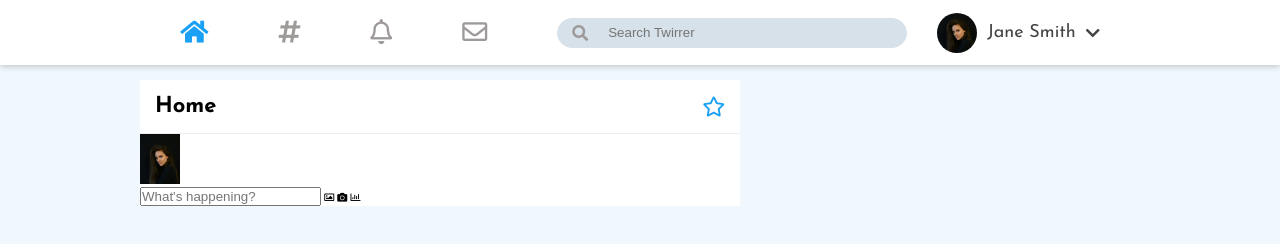
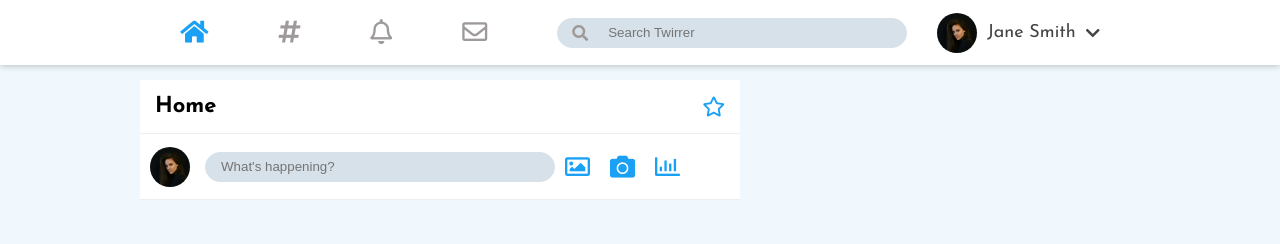
Before and after one commit to Isrealsix/twiterClone, a website: page index.html in a window 1280 px wide. Drawn offline with Linux system fonts and the light colour scheme.

Commit message:
header post completed

```diff
--- a/index.html
+++ b/index.html
@@ -152,7 +152,7 @@
 
                 <div class="header-post">
                     <div class="header-img-box">
-                        <img src="images/user1.jpg" width="40px" alt="user 1 photo">
+                        <img src="images/user1.jpg" alt="user 1 photo">
                     </div>
                     <input type="text" placeholder="What's happening?">
                     <i class="far fa-image"></i>
--- a/sass/pages/_feeds.scss
+++ b/sass/pages/_feeds.scss
@@ -112,5 +112,40 @@
 				color: var(--color-secondary);
 			}
 		}
+
+		.header-post {
+			display: flex;
+			align-items: center;
+			padding: 1rem;
+			border-bottom: 0.1rem solid #eee;
+
+			.header-img-box {
+				width: 4rem;
+				height: 4rem;
+				margin-right: 1.5rem;
+
+				img {
+					width: 100%;
+					height: 100%;
+					object-fit: cover;
+					border-radius: 50%;
+				}
+			}
+
+			input {
+				width: 35rem;
+				height: 3rem;
+				border: 0.1rem solid #d6e1e9;
+				border-radius: 3rem;
+				background-color: #d6e1e9;
+				padding: 0.4rem 1.5rem;
+			}
+
+			i {
+				font-size: 2.5rem;
+				color: var(--color-secondary);
+				margin: 1rem;
+			}
+		}
 	}
 }
```
Also changed, not shown: css/style.css.
